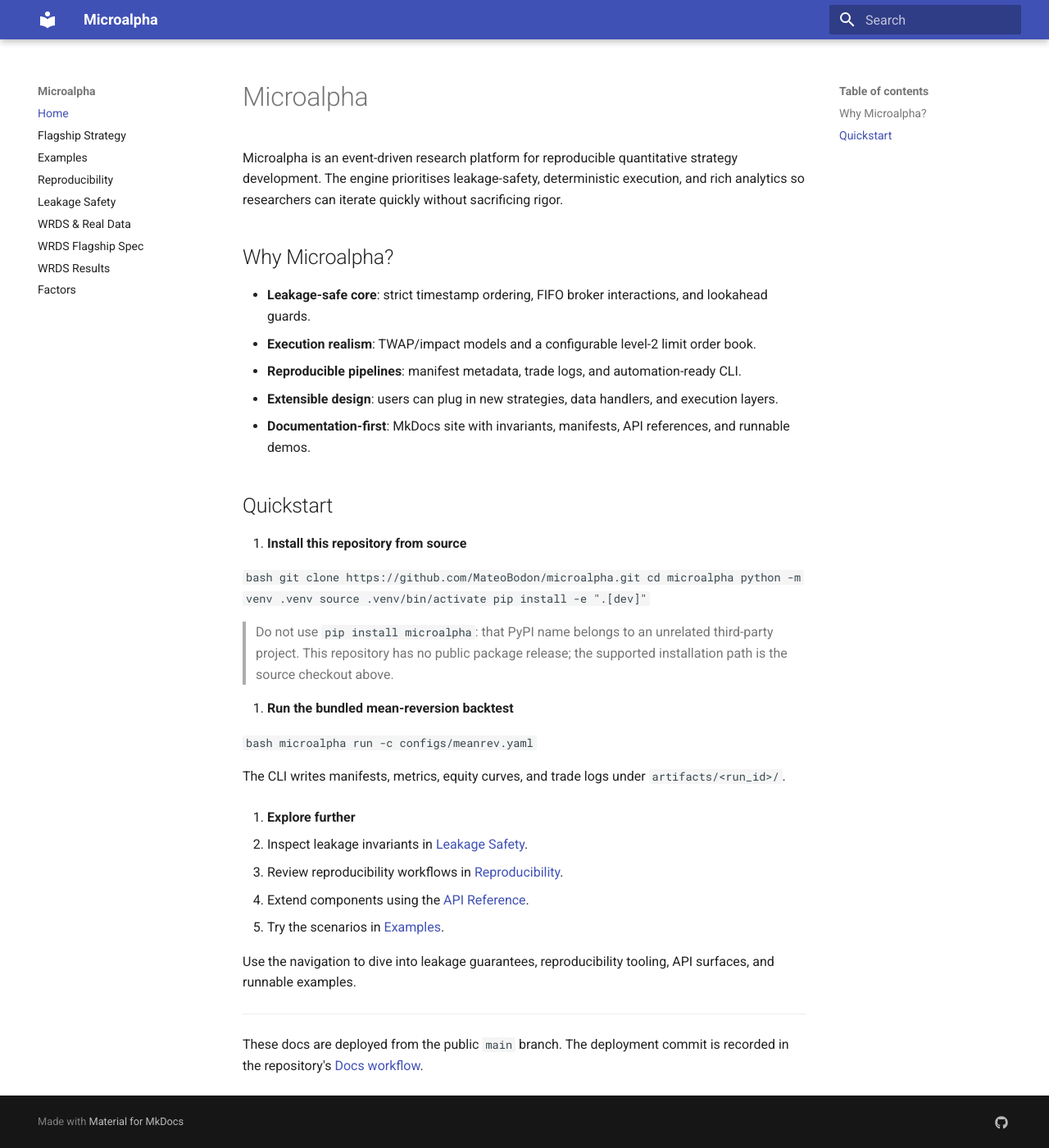
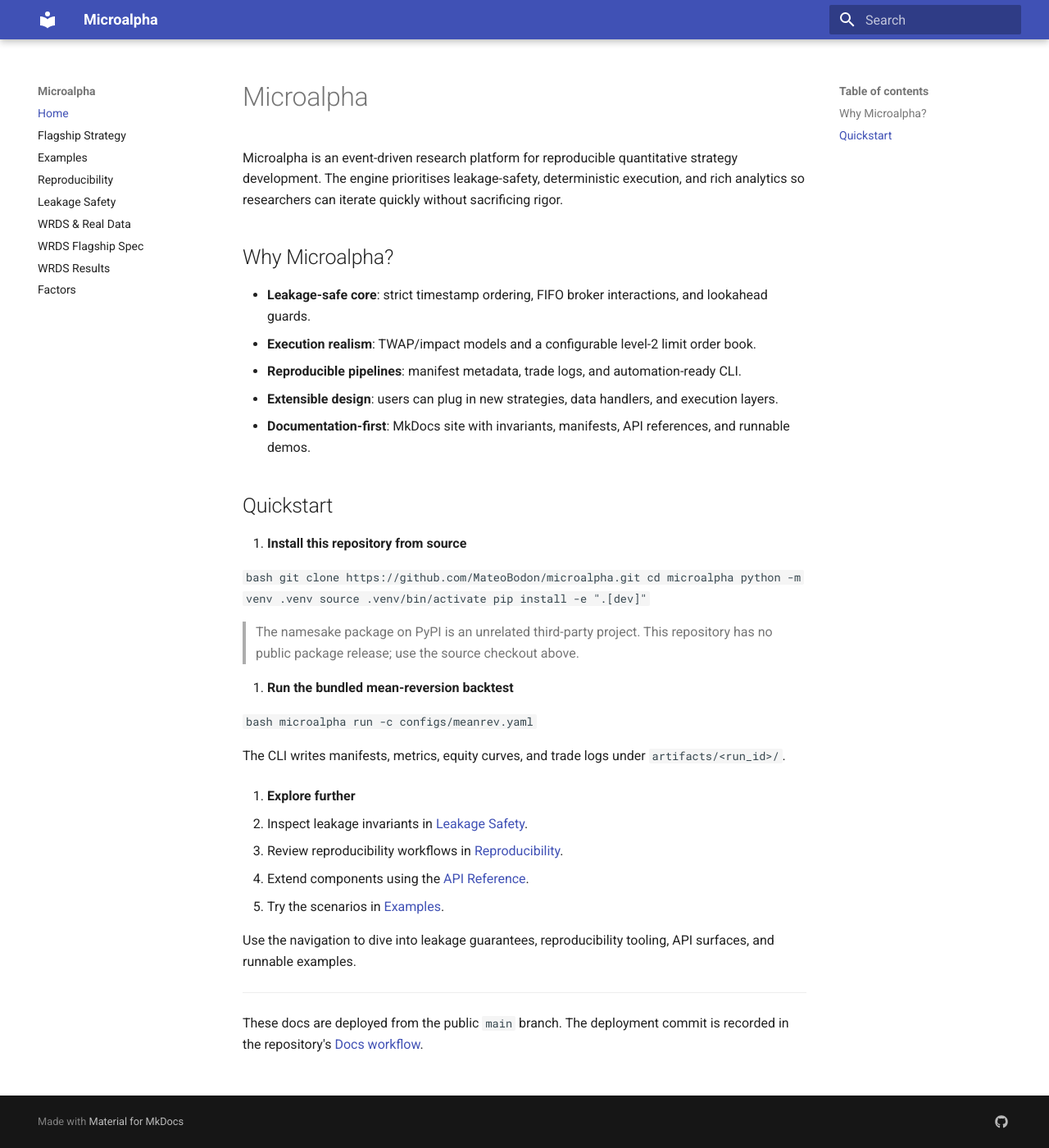
Before and after one commit to MateoBodon/microalpha, an MkDocs documentation site: the page built from docs/index.md, in a window 1280 px wide and 1400 px high. Shown: the whole window at 82% size. Built offline with MkDocs 1.6.1 and Material for MkDocs 9.7.7, drawn with Linux system fonts in a browser that asks for light colours.

````diff
--- a/docs/index.md
+++ b/docs/index.md
@@ -22,9 +22,8 @@
    pip install -e ".[dev]"
    ```
 
-   > Do not use `pip install microalpha`: that PyPI name belongs to an
-   > unrelated third-party project. This repository has no public package
-   > release; the supported installation path is the source checkout above.
+   > The namesake package on PyPI is an unrelated third-party project. This
+   > repository has no public package release; use the source checkout above.
 
 2. **Run the bundled mean-reversion backtest**
 
````
Also changed, not shown: README.md (+2 -0 lines), 1 other file.
